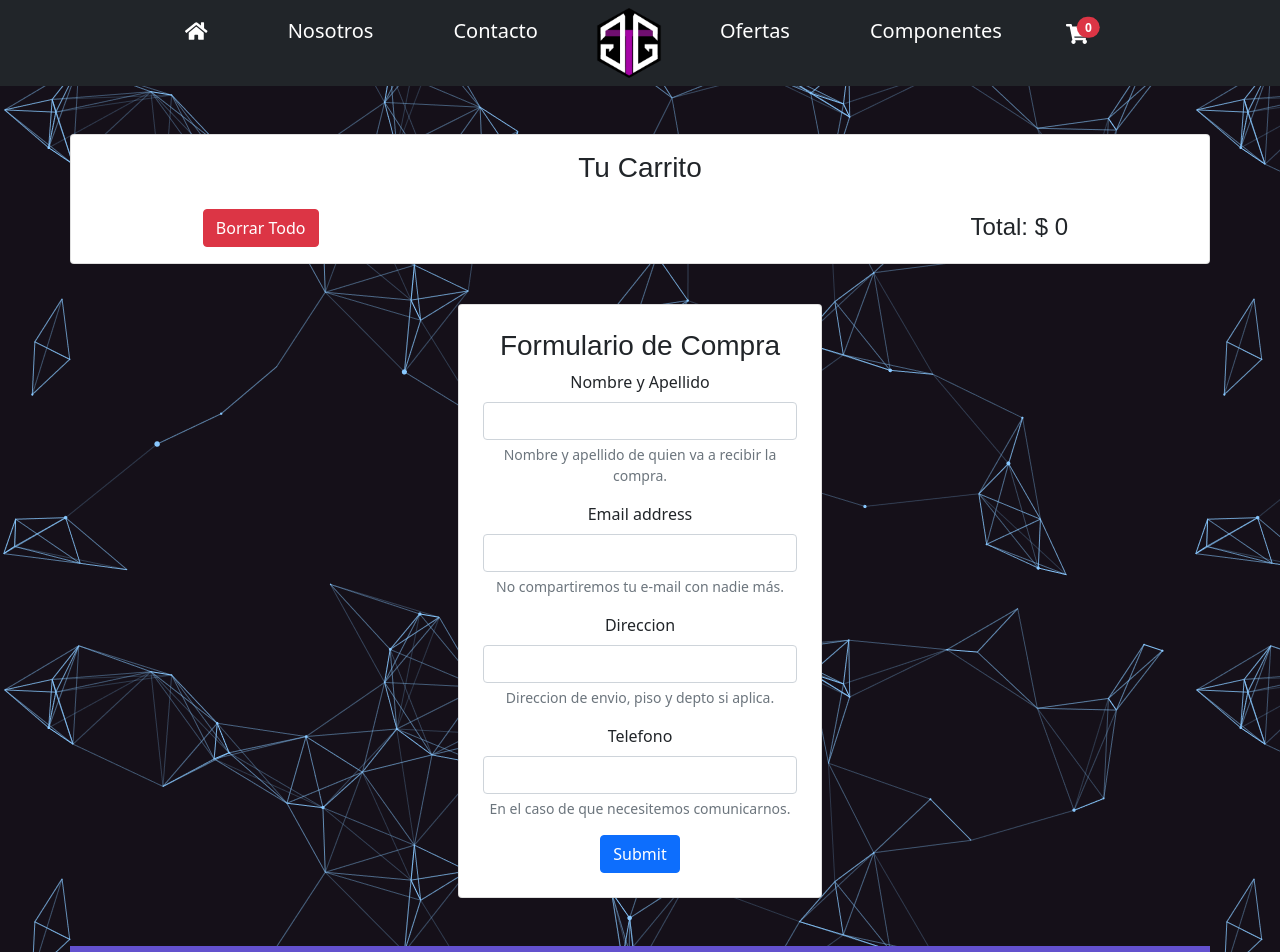
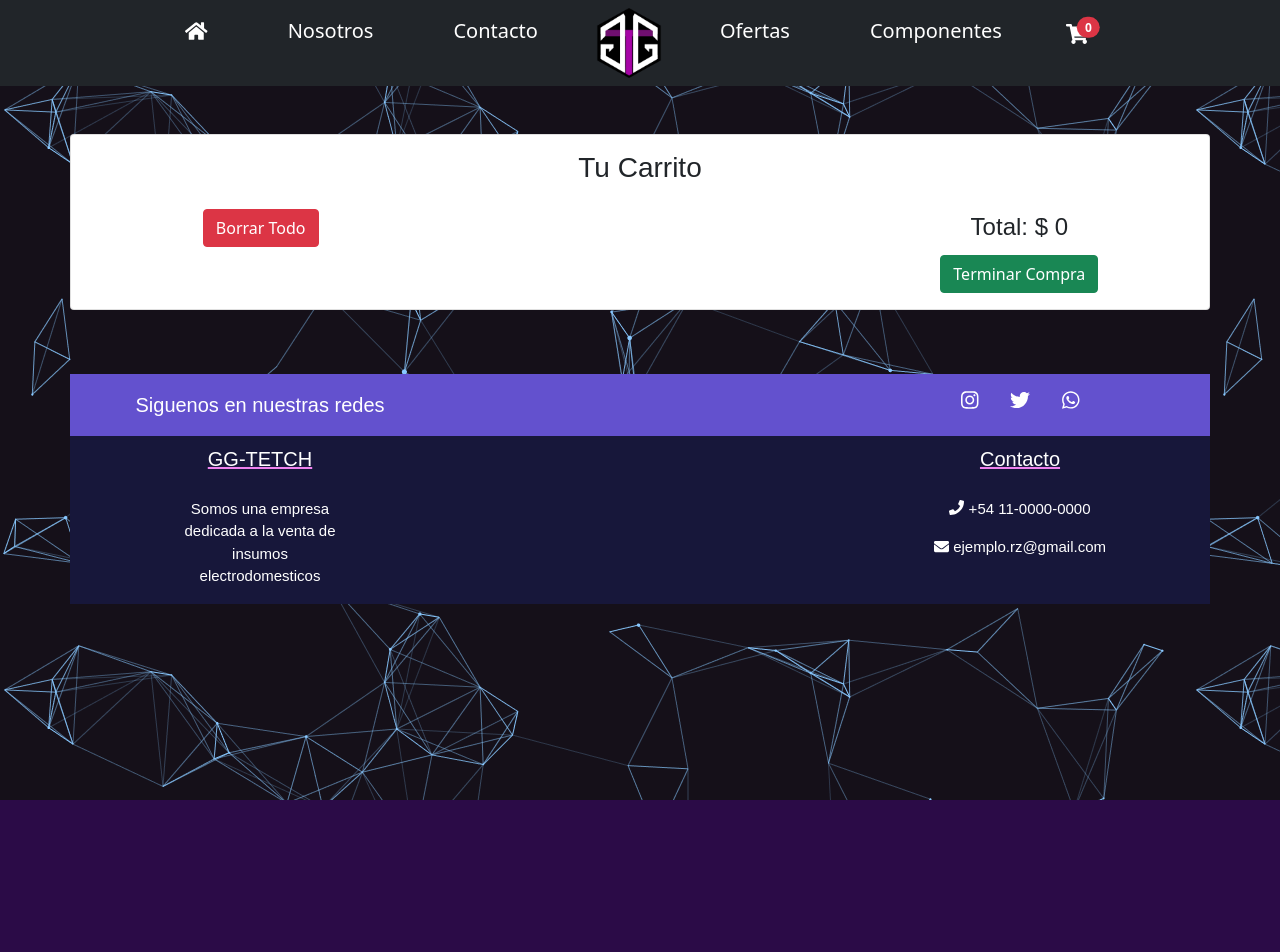
Before and after one commit to rozapa1998/ggtech2, a React (Create React App) app: page /cart in a window 1280 px wide. Shown: the top 952 px of the page. After the commit the page ends 800 px from the top, so only its background shows below. Built offline with nearby package versions, Linux system fonts and the light colour scheme.

Commit message:
Alterta de compra con ID

```diff
--- /dev/null
+++ b/src/components/Formulario/formulario.css
@@ -0,0 +1,6 @@
+.mostrar{
+    display: inline-table;
+    position: fixed;
+    align-self: center;
+    margin-top: 200px;
+}
--- a/src/components/Formulario/formulario.js
+++ b/src/components/Formulario/formulario.js
@@ -1,6 +1,8 @@
 import React, {useState,useContext} from 'react'
 import { db } from '../../firebase'
 import { CartContext } from '../CartProvider';
+import "../Formulario/formulario.css"
+
 
 
 
@@ -10,10 +12,13 @@ const Formulario = ({importeCart}) => {
     const {cart} = useContext(CartContext);
 
     //Estado de los datos del Form
-    const [nombre, setNombre]       = useState("")
-    const [direccion, setDireccion] = useState("")
-    const [email, setEmail]         = useState("")
-    const [telefono, setTelefono]   = useState("")
+    const [nombre, setNombre]               = useState("")
+    const [direccion, setDireccion]         = useState("")
+    const [email, setEmail]                 = useState("")
+    const [telefono, setTelefono]           = useState("")
+    const [ModalA, setModalA]               = useState("modal")
+    const [Norden, setNorden]               = useState("")
+
 
     //Handler de los datos para su actualizacion
     const handleOnchange = (e) =>{
@@ -27,6 +32,11 @@ const Formulario = ({importeCart}) => {
             setTelefono(e.target.value)
         }
     }
+
+    //Handler del modal
+
+
+
 
     //Funcionalidada para agregar a la BD las compras
     const addCliente = async (e) =>{
@@ -48,6 +58,25 @@ const Formulario = ({importeCart}) => {
 
         e.preventDefault()
         await db.collection("compras").doc().set(Cliente)
+
+        const compras = []
+
+        db.collection("compras").onSnapshot((querySnapshot)=>{
+            querySnapshot.forEach((doc)=>{
+                compras.push({...doc.data(), id: doc.id});
+
+        })
+
+        let posicion = compras.length - 1
+
+        if (compras.length === 0) {
+            setNorden(compras[0].id)
+        }else{
+            setNorden(compras[posicion].id)
+        }
+
+    });
+         setModalA("modal mostrar")
     }
 
 
@@ -84,13 +113,32 @@ const Formulario = ({importeCart}) => {
                             <div id="emailHelp" className="form-text">En el caso de que necesitemos comunicarnos.</div>
                         </div>
 
-                        <button onClick={addCliente} className="btn btn-primary">Submit</button>
+                        <button onClick={addCliente} data-bs-toggle="modal" data-bs-target="#exampleModal" className="btn btn-primary">Submit</button>
                     </form>
                     </div>
 
                     <div className="col-4">
+                    <div className={ModalA} tabindex="-1">
+                                <div className="modal-dialog">
+                                    <div className="modal-content">
+                                    <div className="modal-header">
+                                        <h5 className="modal-title">Gracias por tu compra!</h5>
+                                        <button type="button" className="btn-close" data-bs-dismiss="modal" aria-label="Close"></button>
+                                    </div>
+                                    <div className="modal-body">
+                                        <p>En unos instantes nos vamos a poner en contacto con vos...</p>
+                                        <p>Tu importe total es de:  $ {importeCart}</p>
+                                        <p>Tu id de pedido es el: <strong> {Norden}</strong></p>
+                                    </div>
+                                    <div className="modal-footer">
+                                        <button type="button" className="btn btn-warning" data-bs-dismiss="modal" onClick={()=>setModalA("modal")}>Close</button>
+                                    </div>
+                                    </div>
+                                </div>
+                                </div>
                     </div>
                 </div>
+
             </div>
         </div>
     )
--- a/src/components/Views/Cart/Cart.js
+++ b/src/components/Views/Cart/Cart.js
@@ -10,9 +10,14 @@ const Cart = () => {
     const {clear} = useContext(CartContext);
     const {CalcularTotal} = useContext(CartContext);
     const [importeCart, setImporteCart] = useState(CalcularTotal)
+    const [terminarCompra, setTerminarCompra] = useState(false)
 
     const EliminarTodo = () =>{
         clear()
+    }
+
+    const TerminarCompra = () =>{
+        setTerminarCompra(true)
     }
 
 
@@ -42,14 +47,22 @@ const Cart = () => {
                                             <div className="col-4">
                                                 <p className="card-text fs-4">Total: $ {CalcularTotal}</p>
                                         </div>
+                                        <div className="col-4 pt-2">
+
+                                        </div>
+                                        <div className="col-4 pt-2">
+
+                                        </div>
+                                        <div className="col-4 pt-2">
+                                                <button className="btn btn-success" onClick={TerminarCompra}>Terminar Compra</button>
+                                        </div>
                                 </div>
                         </div>
                     </div>
                 </div>
                 <div className="container pt-4 ">
                     <div className="row pt-3">
-                        <Formulario
-                        importeCart={importeCart}/>
+                        {terminarCompra === true? <Formulario importeCart={importeCart}/>: null}
                     </div>
                 </div>
             </div>
--- a/src/components/Views/Footer/Footer.js
+++ b/src/components/Views/Footer/Footer.js
@@ -1,7 +1,7 @@
 import React from 'react'
 import "./Footer.css"
 import {FontAwesomeIcon} from "@fortawesome/react-fontawesome";
-import { faFacebook, faInstagram, faTwitter } from '@fortawesome/free-brands-svg-icons';
+import { faInstagram, faTwitter, faWhatsapp } from '@fortawesome/free-brands-svg-icons';
 import { faEnvelope, faPhone } from '@fortawesome/free-solid-svg-icons';
 
 const Footer = () => {
@@ -29,9 +29,9 @@ const Footer = () => {
 
                 </div>
                 <div className="col-4 pt-3 position-relative top-0 start-0">
-                    <FontAwesomeIcon className="text-nosotros mx-3" id="Instagram" onClick={handlerRedirect} icon={faInstagram}/>
-                    <FontAwesomeIcon className="text-nosotros mx-3" id="Twitter"   onClick={handlerRedirect} icon={faTwitter}/>
-                    <FontAwesomeIcon className="text-nosotros mx-3" id="Whatsapp"  onClick={handlerRedirect} icon={faFacebook}/>
+                    <FontAwesomeIcon className="text-nosotros mx-3 zoomRedes" id="Instagram" onClick={handlerRedirect} icon={faInstagram}/>
+                    <FontAwesomeIcon className="text-nosotros mx-3 zoomRedes" id="Twitter"   onClick={handlerRedirect} icon={faTwitter}/>
+                    <FontAwesomeIcon className="text-nosotros mx-3 zoomRedes" id="Whatsapp"  onClick={handlerRedirect} icon={faWhatsapp}/>
                 </div>
             </div>
             <div className="row footer-row pt-2">
```
